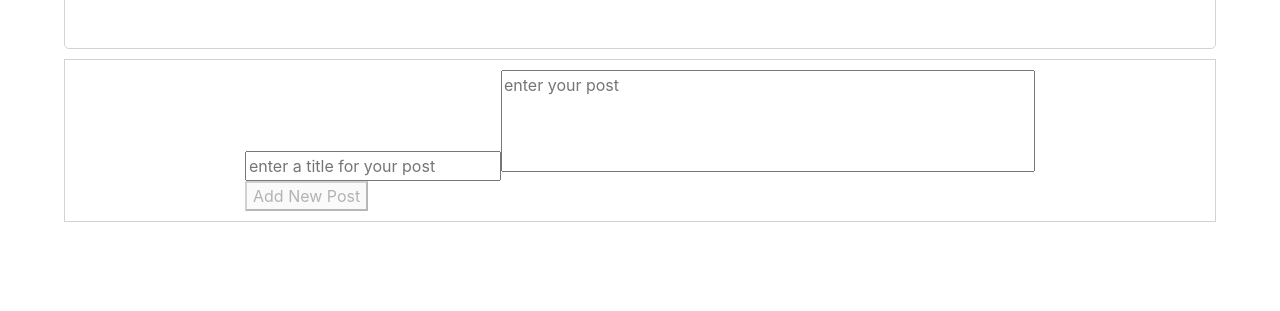
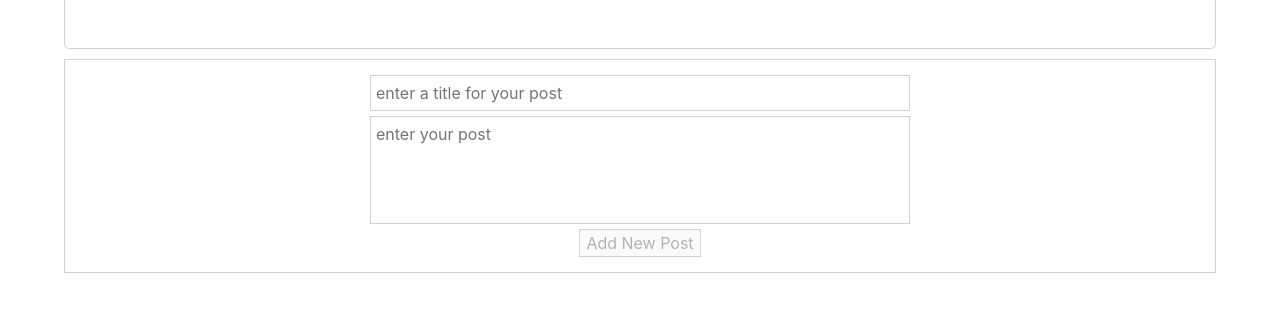
Before and after one commit to Azzazello1979/bitNinja, an Angular app in the folder frontEnd/: page / in a window 1280 px wide. Shown: the part 361-672 px from the top of the page. Built offline with nearby package versions, Linux system fonts and the light colour scheme; no server answers.

Commit message:
feat: css play with form

```diff
--- a/frontEnd/src/app/components/add-post/add-post.component.css
+++ b/frontEnd/src/app/components/add-post/add-post.component.css
@@ -1,3 +1,19 @@
 .textarea {
   resize: none;
 }
+.postFormGroup {
+  display: flex;
+  flex-direction: column;
+}
+.postFormGroup > * {
+  display: block;
+  margin-top: 5px;
+  border: 1px solid lightgray;
+}
+.postFormGroup button {
+  margin: 5px auto;
+}
+.postFormGroup input,
+textarea {
+  padding: 5px;
+}
--- a/frontEnd/src/app/components/add-post/add-post.component.html
+++ b/frontEnd/src/app/components/add-post/add-post.component.html
@@ -1,5 +1,5 @@
 <form [formGroup]="postForm" (ngSubmit)="onSubmitForm()">
-  <div formGroupName="postFormGroup">
+  <div formGroupName="postFormGroup" class="postFormGroup">
     <input
       type="text"
       formControlName="title"
@@ -12,6 +12,6 @@
       cols="50"
       placeholder="enter your post"
     ></textarea>
+    <button type="submit" [disabled]="postForm.invalid">Add New Post</button>
   </div>
-  <button type="submit" [disabled]="postForm.invalid">Add New Post</button>
 </form>
```
